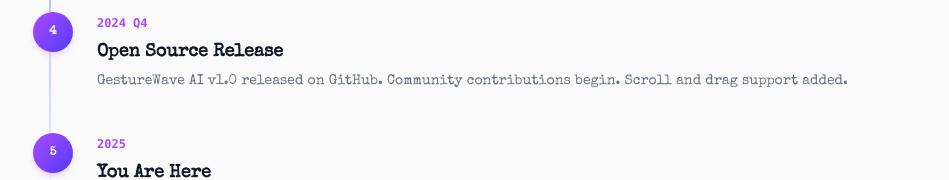
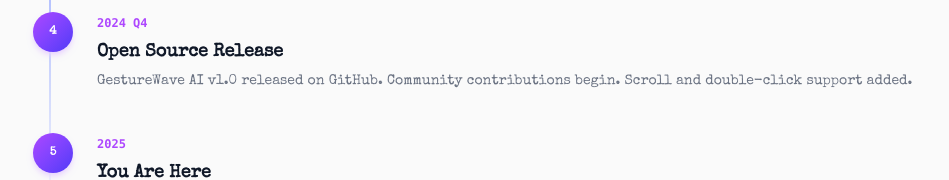
Before and after one commit to Annaa74/GestureWave-AI, a Next.js app in the folder frontend-app/: page /about in a window 1280 px wide. Shown: the part 2428-2608 px from the top of the page, without its empty margins (127-1076 px from the left). Built offline with nearby package versions, Linux system fonts and the light colour scheme.

Commit message:
feat(ui): update page.tsx page

```diff
--- a/frontend-app/src/app/about/page.tsx
+++ b/frontend-app/src/app/about/page.tsx
@@ -22,7 +22,7 @@
   {
     year: "2024 Q4",
     title: "Open Source Release",
-    description: "GestureWave AI v1.0 released on GitHub. Community contributions begin. Scroll and drag support added.",
+    description: "GestureWave AI v1.0 released on GitHub. Community contributions begin. Scroll and double-click support added.",
   },
   {
     year: "2025",
```
